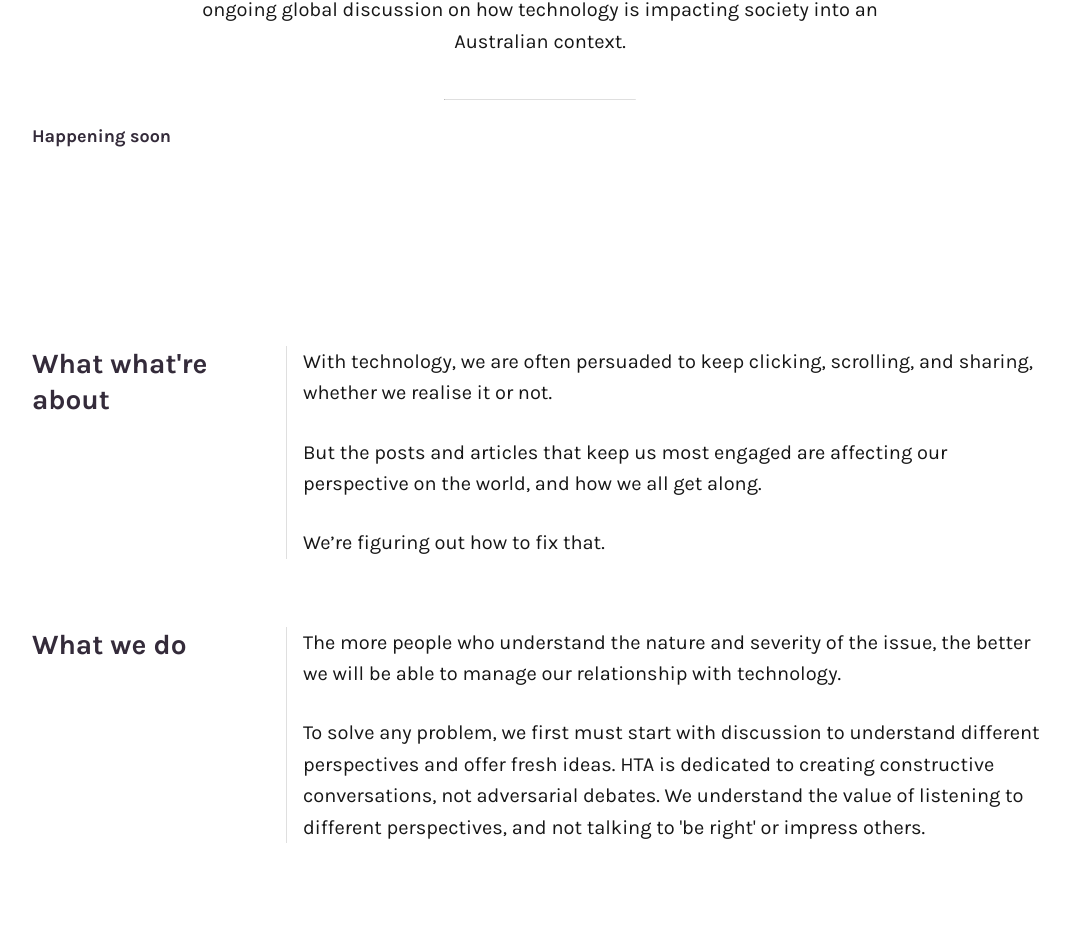
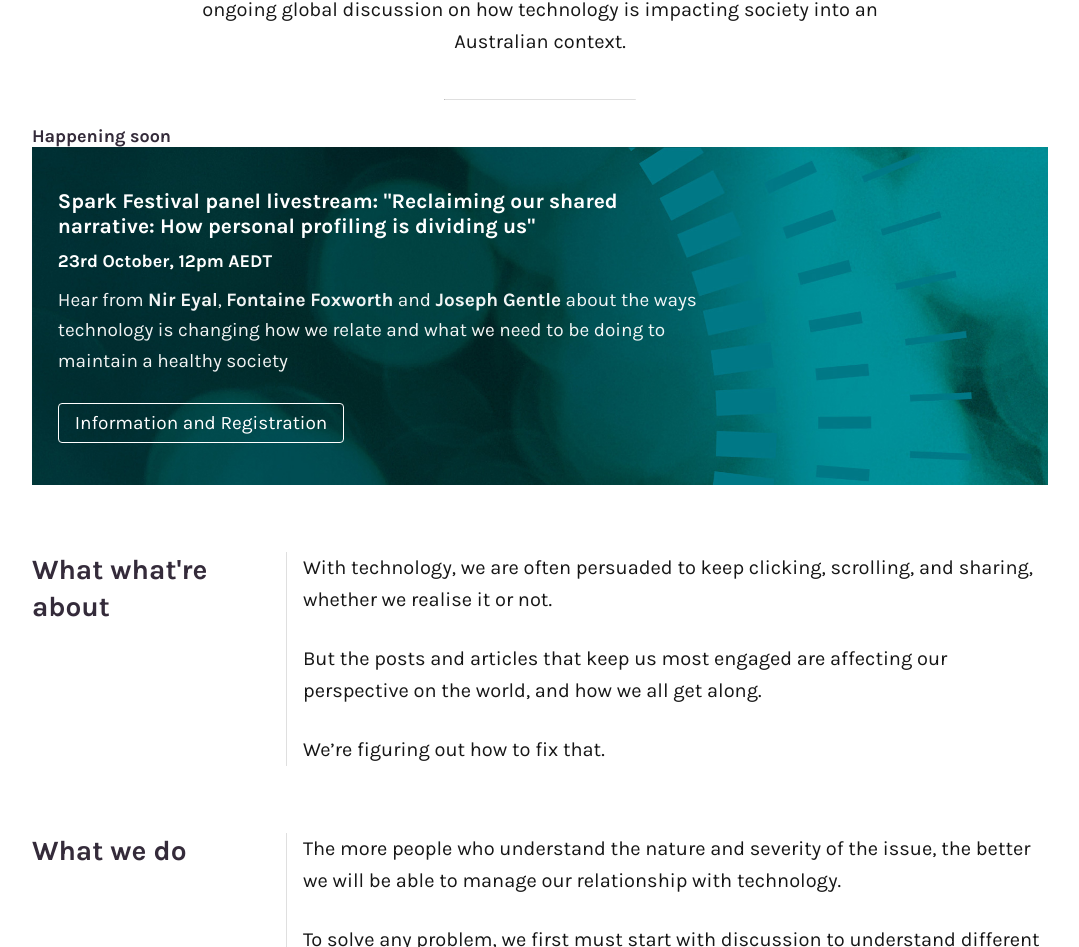
Before and after one commit to interacsean/next-utiled, a Next.js app: page / in a window 1280 px wide. Shown: the part 809-1756 px from the top of the page, without its empty margins (100-1179 px from the left). Built offline with nearby package versions, Linux system fonts and the light colour scheme.

Commit message:
Add Spark banner

```diff
--- a/pwa/components/pages/Home/Home.module.scss
+++ b/pwa/components/pages/Home/Home.module.scss
@@ -1,4 +1,5 @@
 @import '../../../theme/functions';
+@import '../../primitives/Button/Button.module.scss';
 
 .hero {
   height: 70vh;
@@ -85,6 +86,35 @@ $notchColor: $col-primary-hotpink;
   max-width: 40em;
 }
 
+.sparkBanner {
+  background-image: url("/images/site/banner-acqua-1920.jpg");
+  background-size: cover;
+  padding: $pad;
+  @include tablet-plus {
+    padding: $pad-3 33% $pad-3 $pad-2;
+  }
+
+  ._button {
+    @extend .button-main;
+    @extend .--style-outline;
+    background-color: transparent;
+    border-color: $col-light;
+    &, &:visited {
+      color: $col-light !important;
+    }
+    &:hover {
+      text-decoration: none !important;
+    }
+  }
+  &:hover ._button {
+    background-color: $col-light;
+    border-color: $col-light;
+    &, &:visited {
+      color: $col-bg-dark !important;
+    }
+  }
+}
+
 .intro {
   max-width: 35em;
   @include marginHorizontal(auto);
--- a/pwa/components/pages/Home/Home.tsx
+++ b/pwa/components/pages/Home/Home.tsx
@@ -11,6 +11,7 @@ import Link from '../../primitives/Link/Link.view';
 import ROUTE_PATHS from '../../../../consts/ROUTE_PATHS';
 import Hr from '../../primitives/Hr';
 import BodySegment from '../../layouts/BodySegment';
+import Button from '../../primitives/Button';
 
 type HomePublicProps = {};
 
@@ -38,16 +39,21 @@ const Home: NextPage<HomePublicProps> = (
           <Hr stumpy />
 
           <T h5 mt={2}>Happening soon</T>
-          <Box className={[css.sparkBanner, 'theme--inverted']}>
+          <Box className={[css.sparkBanner, 'theme--inverted', 'formatted-content']}>
             <T h4>
               Spark Festival panel livestream: "Reclaiming our shared narrative: How personal
               profiling is dividing us"</T>
             <T h5>23rd October, 12pm AEDT</T>
             <T content>
-              Hear from <strong>Nir Eyal</strong>, <strong>Fontaine Foxworth</strong> and
+              Hear from <strong>Nir Eyal</strong>, <strong>Fontaine Foxworth</strong> and{' '}
               <strong>Joseph Gentle</strong> about the ways technology is changing how we
               relate and what we need to be doing to maintain a healthy society
             </T>
+            <Box mt={1}>
+              <a href={'/'} className={css._button}>
+                Information and Registration
+              </a>
+            </Box>
           </Box>
 
           <BodySegment heading="What what're about" className="formatted-content" bodyFormatted mv={4}>
```
Also changed, not shown: public/images/site/banner-acqua-1920.jpg (added).
